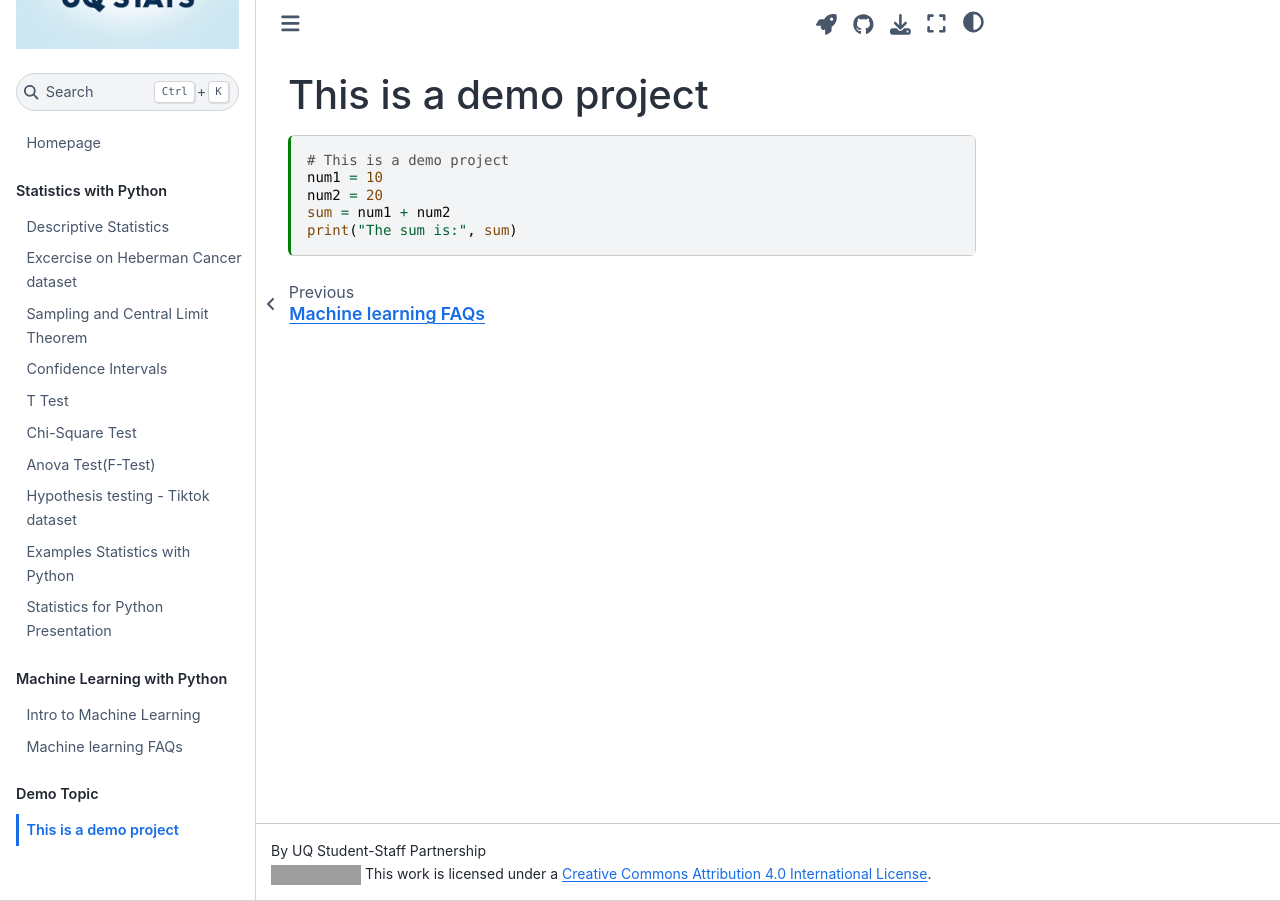
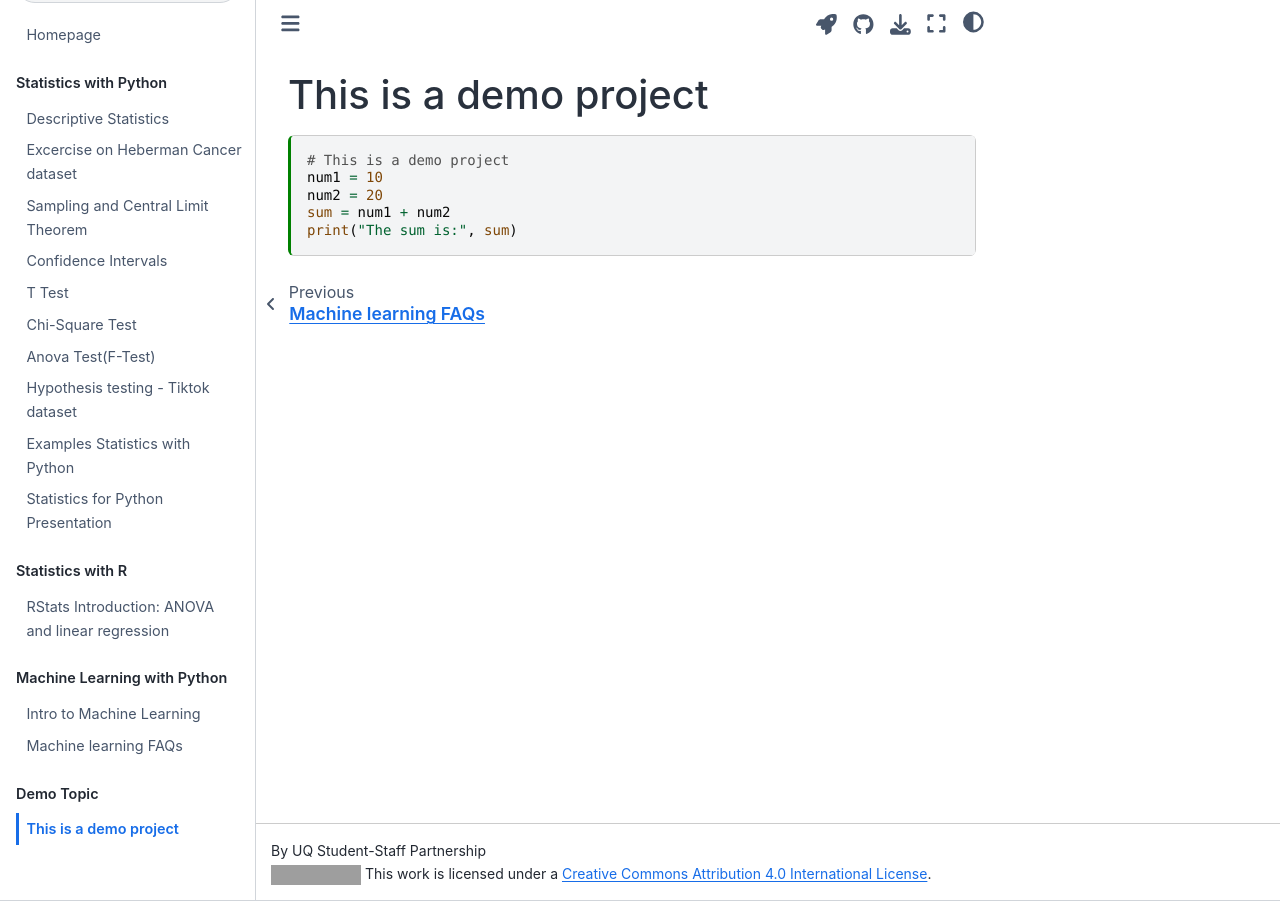
Before and after one commit to uqstatsSSP/uqstatsssp.github.io, a Jupyter Book: the page built from book/demo_topic/demo.ipynb, in a window 1280 px wide. Built offline with Jupyter Book 1.0.4 settings and Sphinx 7.4.7 and the Sphinx Book theme 1.1.4, drawn with Linux system fonts in a browser that asks for light colours; pages that are not in the unit, such as notebooks, are missing from menus; comment, search, counter and statistics services are not loaded; grey boxes are pictures that could not be loaded.

Commit message:
update ANOVA

```diff
--- a/book/_toc.yml
+++ b/book/_toc.yml
@@ -18,7 +18,7 @@ parts:
 
 - caption: Statistics with R
   chapters:
-  - file: statistics/R/anova-lm.md
+  - file: statistics/R/ANOVA-lm/anova-lm.md
 
 - caption: Machine Learning with Python
   chapters:
```
